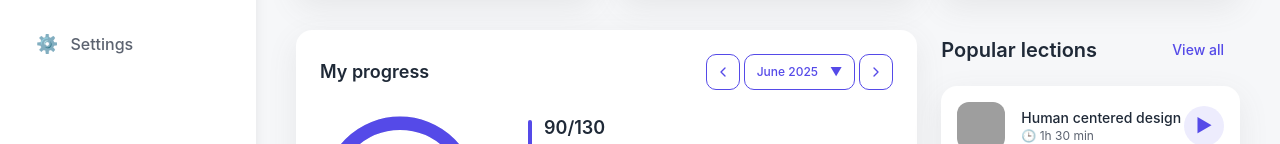
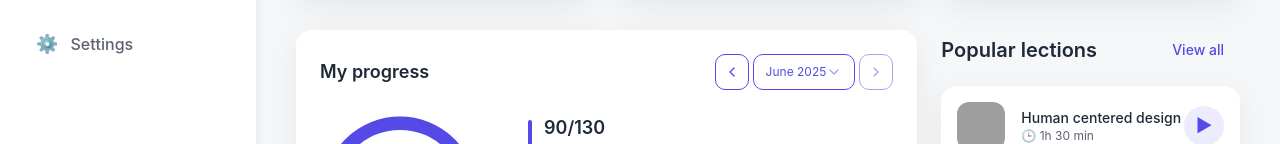
Before and after one commit to Srimathi-12/moodle-like-courses, a React (Vite) app: page / in a window 1280 px wide. Shown: the part 418-562 px from the top of the page. Built offline with nearby package versions, Linux system fonts and the light colour scheme; grey boxes are pictures that could not be loaded.

Commit message:
Add year selection dropdown
Implement a dropdown for year selection in the "My progress" section, replacing the existing buttons.

```diff
--- a/src/components/ProgressSection.tsx
+++ b/src/components/ProgressSection.tsx
@@ -2,6 +2,13 @@ import React, { useState, useMemo } from 'react';
 import { Button } from '@/components/ui/button';
 import { toast } from "@/hooks/use-toast";
 import { ChevronLeft, ChevronRight } from 'lucide-react';
+import {
+  Select,
+  SelectContent,
+  SelectItem,
+  SelectTrigger,
+  SelectValue,
+} from "@/components/ui/select";
 
 const ProgressDetailItem: React.FC<{ value: number; total: number; label: string; colorClass: string }> = ({ value, total, label, colorClass }) => (
   <div className="flex items-center">
@@ -50,23 +57,52 @@ const defaultProgressData: YearProgressData = {
 
 const ProgressSection: React.FC = () => {
   const [selectedYear, setSelectedYear] = useState(new Date().getFullYear());
+  const [selectedMonth, setSelectedMonth] = useState('June'); // Added for clarity, not yet dynamic
 
   const currentProgress = useMemo(() => {
     return mockProgressData[selectedYear] || defaultProgressData;
   }, [selectedYear]);
 
+  const availableYears = useMemo(() => {
+    return Object.keys(mockProgressData).map(Number).sort((a, b) => a - b);
+  }, []);
+
   const handlePreviousYear = () => {
-    const newYear = selectedYear - 1;
-    setSelectedYear(newYear);
-    const yearDataExists = !!mockProgressData[newYear];
-    toast({
-      title: "Year Changed",
-      description: `Selected year: ${newYear}. ${yearDataExists ? 'Progress data updated.' : 'No data for this year, showing defaults.'}`
-    });
+    const currentIndex = availableYears.indexOf(selectedYear);
+    if (currentIndex > 0) {
+      const newYear = availableYears[currentIndex - 1];
+      setSelectedYear(newYear);
+      toast({
+        title: "Year Changed",
+        description: `Selected year: ${newYear}. Progress data updated.`
+      });
+    } else {
+      toast({
+        title: "Year Change",
+        description: "Already at the earliest available year."
+      });
+    }
   };
 
   const handleNextYear = () => {
-    const newYear = selectedYear + 1;
+    const currentIndex = availableYears.indexOf(selectedYear);
+    if (currentIndex < availableYears.length - 1) {
+      const newYear = availableYears[currentIndex + 1];
+      setSelectedYear(newYear);
+      toast({
+        title: "Year Changed",
+        description: `Selected year: ${newYear}. Progress data updated.`
+      });
+    } else {
+      toast({
+        title: "Year Change",
+        description: "Already at the latest available year."
+      });
+    }
+  };
+
+  const handleYearSelect = (yearString: string) => {
+    const newYear = parseInt(yearString, 10);
     setSelectedYear(newYear);
     const yearDataExists = !!mockProgressData[newYear];
     toast({
@@ -86,23 +122,36 @@ const ProgressSection: React.FC = () => {
             className="bg-white text-academic-blue border-academic-blue hover:bg-academic-light-blue p-2"
             onClick={handlePreviousYear}
             aria-label="Previous year"
+            disabled={availableYears.indexOf(selectedYear) === 0}
           >
             <ChevronLeft className="h-4 w-4" />
           </Button>
-          <Button
-            variant="outline"
-            size="sm"
-            className="bg-white text-academic-blue border-academic-blue hover:bg-academic-light-blue text-xs"
-            onClick={() => toast({ title: "Month Filter Clicked", description: "Month selection functionality to be implemented." })}
-          >
-            June {selectedYear} <span className="ml-1">▼</span>
-          </Button>
+
+          <Select value={selectedYear.toString()} onValueChange={handleYearSelect}>
+            <SelectTrigger
+              className="w-auto bg-white text-academic-blue border-academic-blue hover:bg-academic-light-blue text-xs px-3 py-2 h-9"
+              aria-label={`Select year, current month ${selectedMonth}`}
+            >
+              <SelectValue placeholder="Select year">
+                {selectedMonth} {selectedYear}
+              </SelectValue>
+            </SelectTrigger>
+            <SelectContent>
+              {availableYears.map(year => (
+                <SelectItem key={year} value={year.toString()}>
+                  {selectedMonth} {year}
+                </SelectItem>
+              ))}
+            </SelectContent>
+          </Select>
+
           <Button
             variant="outline"
             size="sm"
             className="bg-white text-academic-blue border-academic-blue hover:bg-academic-light-blue p-2"
             onClick={handleNextYear}
             aria-label="Next year"
+            disabled={availableYears.indexOf(selectedYear) === availableYears.length - 1}
           >
             <ChevronRight className="h-4 w-4" />
           </Button>
```
